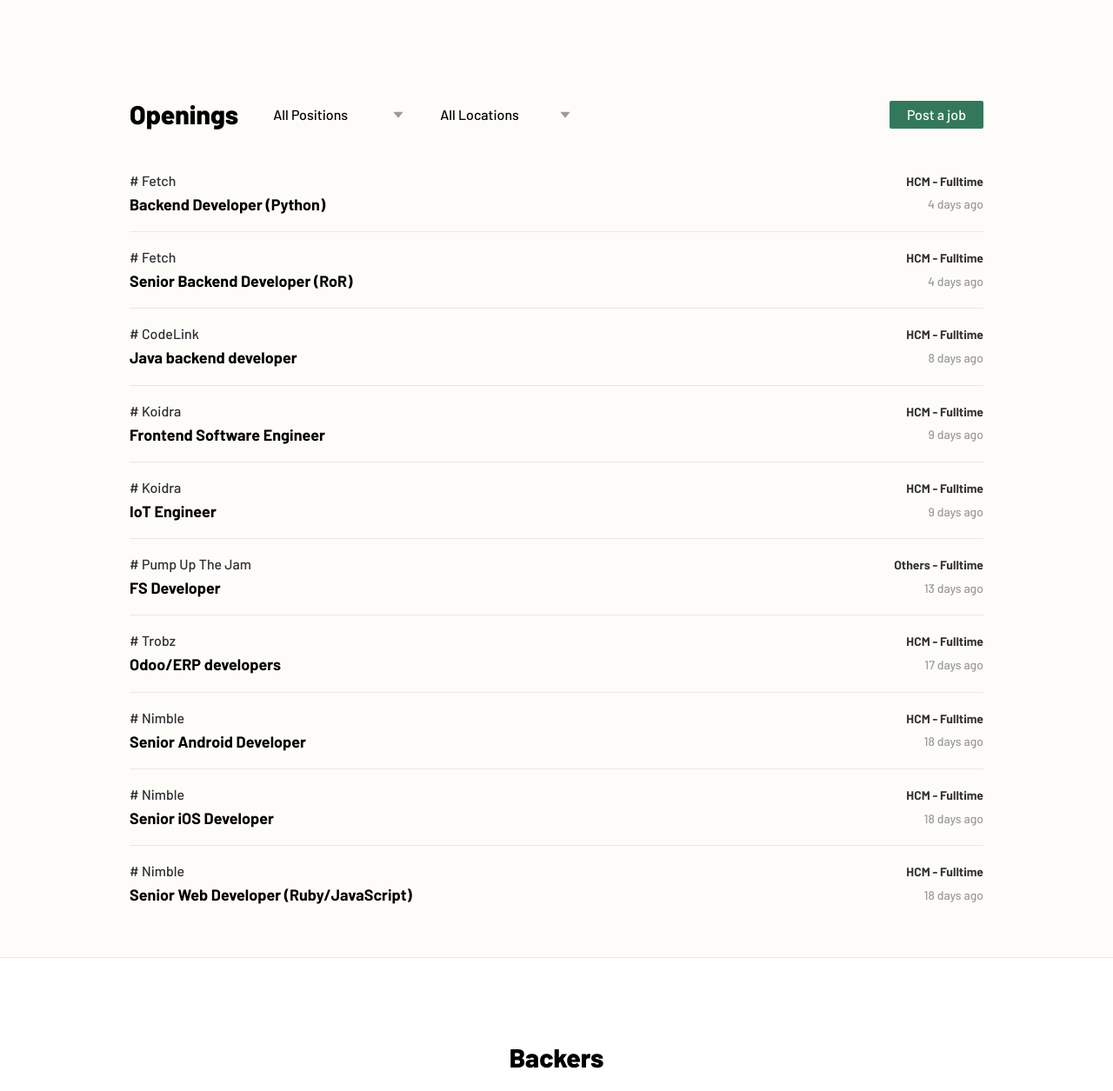
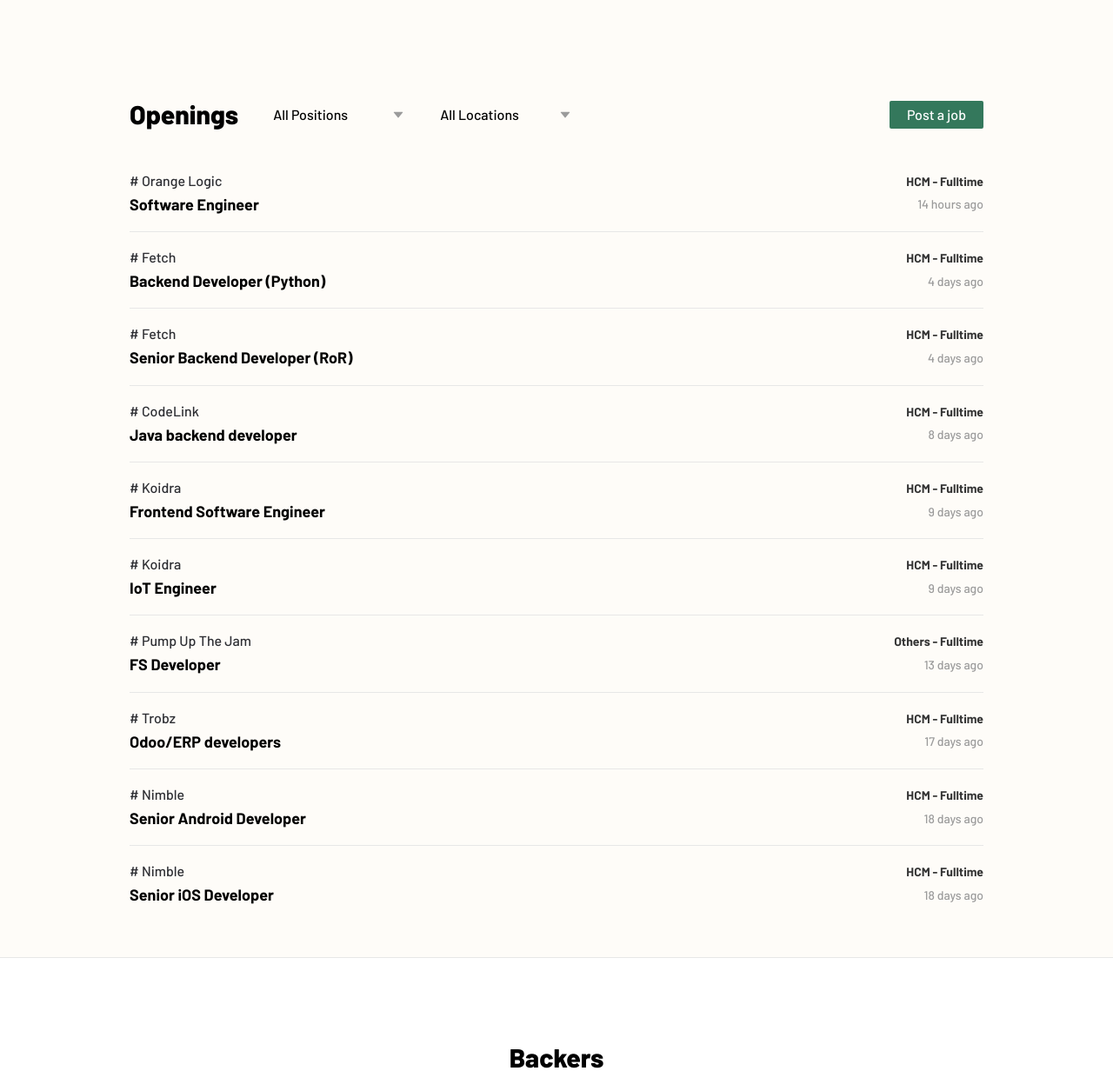
Before and after one commit to webuild-community/webuild.community, a Gatsby site: page / in a window 1280 px wide. Shown: the part 2173-3428 px from the top of the page at 87% size. Built offline with nearby package versions, Linux system fonts and the light colour scheme; Gatsby itself is replaced by a stand-in of ours; some packages are replaced by stand-ins of ours; what tailwindcss-transitions would draw is missing.

Commit message:
update jobs

```diff
--- a/sources/jobs/index.md
+++ b/sources/jobs/index.md
@@ -1,6 +1,14 @@
 ---
 key: jobs
 list:
+  - company: 'Orange Logic'
+    date: '2020-07-24T03:37:16Z'
+    desc: 'Software Engineer'
+    isOpened: 'true'
+    linkURL: 'https://github.com/awesome-jobs/vietnam/issues/2063'
+    location: 'HCM'
+    title: 'Software Engineer'
+    type: Fulltime
   - company: 'Fetch'
     date: '2020-07-20T06:46:53Z'
     desc: 'Backend Developer (Python)'
@@ -73,12 +81,4 @@
     location: 'HCM'
     title: 'Senior iOS Developer'
     type: Fulltime
-  - company: 'Nimble'
-    date: '2020-07-06T06:22:00Z'
-    desc: 'Senior Web Developer (Ruby/JavaScript)'
-    isOpened: 'true'
-    linkURL: 'https://github.com/awesome-jobs/vietnam/issues/2041'
-    location: 'HCM'
-    title: 'Senior Web Developer (Ruby/JavaScript)'
-    type: Fulltime
 ---
```
